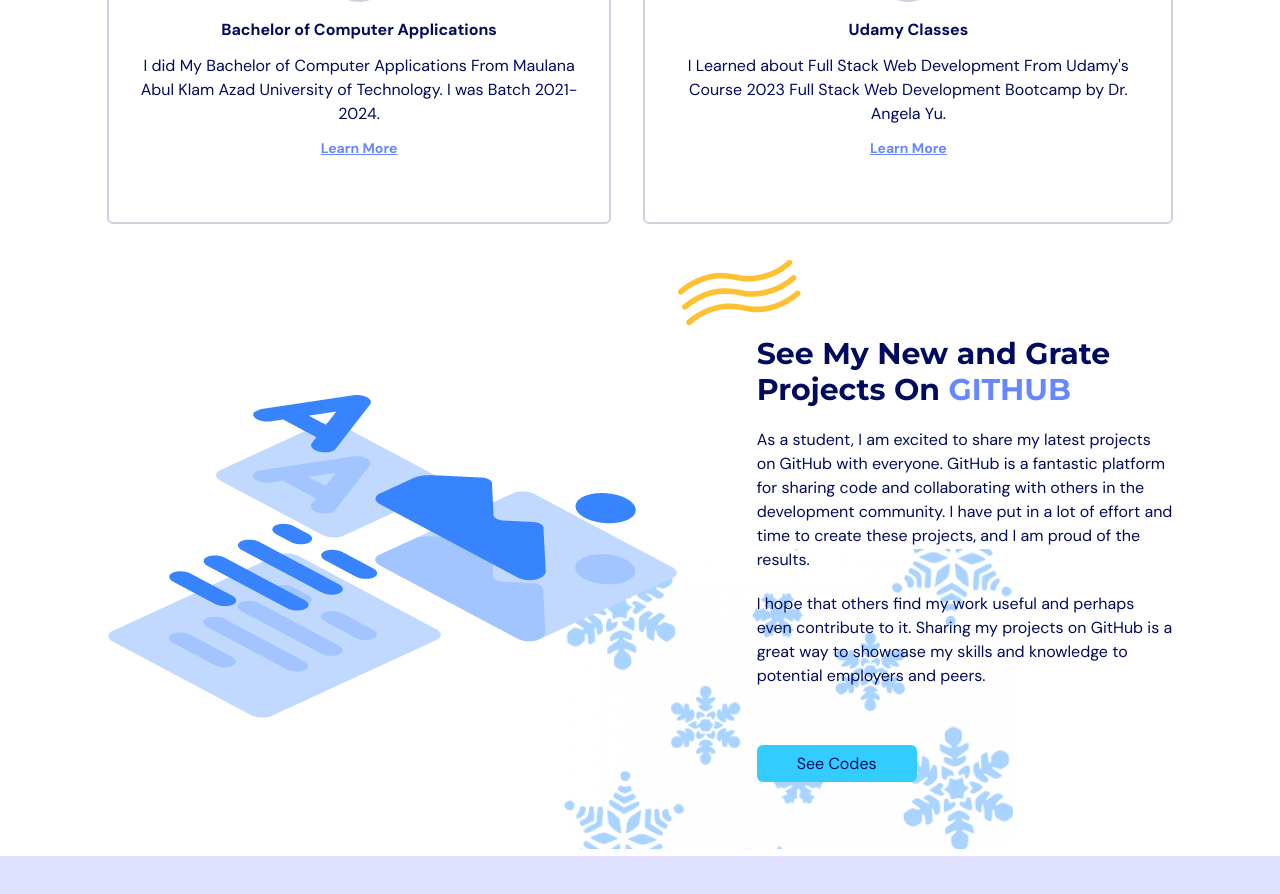
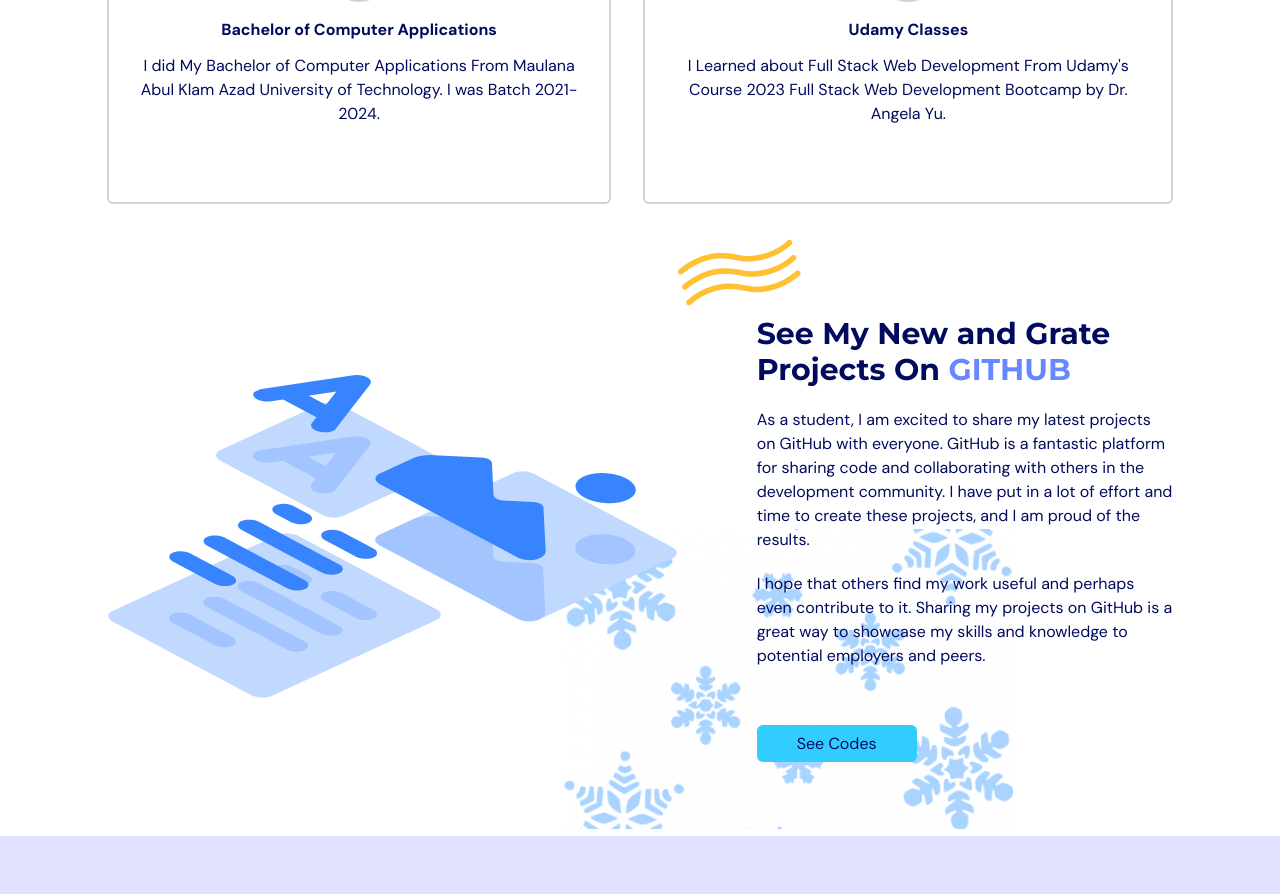
Before and after one commit to TanishBasu2002/Portfolio-old-1, a React (Vite) app: page / in a window 1280 px wide. Shown: the part 1140-2034 px from the top of the page. Built offline with nearby package versions, Linux system fonts and the light colour scheme.

Commit message:
final final

```diff
--- a/src/scenes/benefits/Benefit.tsx
+++ b/src/scenes/benefits/Benefit.tsx
@@ -33,7 +33,7 @@ const Education = ({ icon, title, description, setSelectedPage }: Props) => {
         onClick={() => setSelectedPage(SelectedPage.ContactUs)}
         href={`#${SelectedPage.ContactUs}`}
       >
-        <p>Learn More</p>
+
       </AnchorLink>
     </motion.div>
   );
```
